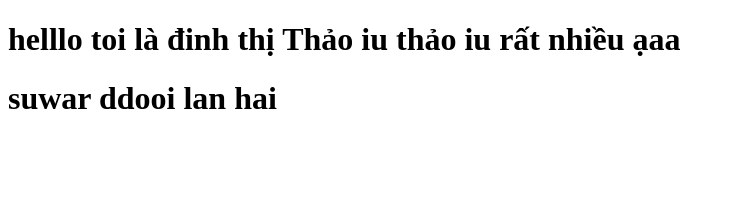
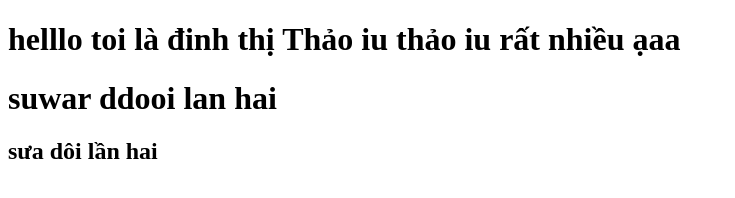
Before and after one commit to thao123h/duan8, a plain HTML site: page index.html in a window 1280 px wide. Shown: the whole page, without its empty margins (0-735 px from the left). Drawn offline with Linux system fonts and the light colour scheme.

Commit message:
second commit

```diff
--- a/index.html
+++ b/index.html
@@ -8,5 +8,6 @@
   <body>
     <h1>helllo toi là đinh thị Thảo iu thảo iu rất nhiều ạaa</h1>
     <h1>suwar ddooi lan hai</h1>
+    <h2>sưa dôi lần hai</h2>
   </body>
 </html>
```
